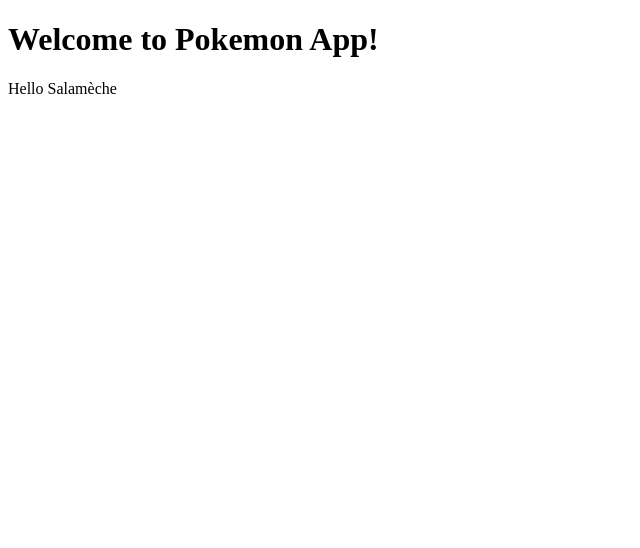
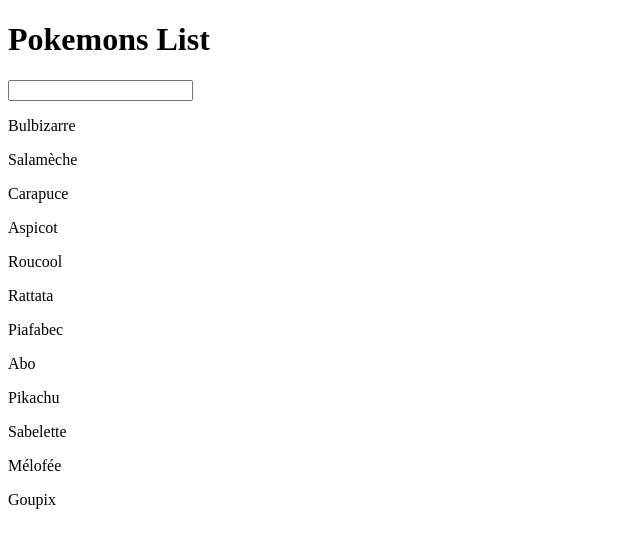
Before and after one commit to ManonDgn/Angular_PokemonApp, an Angular app: page / in a window 1280 px wide. Shown: the top 548 px of the page, without its empty margins (0-640 px from the left). Built offline with nearby package versions, Linux system fonts and the light colour scheme.

Commit message:
input recherche dans le tableau + template pokemon

```diff
--- /dev/null
+++ b/src/app/app.component.html
@@ -0,0 +1,20 @@
+<h1>Pokemons List</h1>
+<input
+    #input
+    (keyup)="selectPokemon(input.value)"
+    type="number"
+/>
+
+<p>{{ pokemonSelected?.name }}</p>
+<p>{{ pokemonsList[0].name}}</p>
+<p>{{ pokemonsList[1].name}}</p>
+<p>{{ pokemonsList[2].name}}</p>
+<p>{{ pokemonsList[3].name}}</p>
+<p>{{ pokemonsList[4].name}}</p>
+<p>{{ pokemonsList[5].name}}</p>
+<p>{{ pokemonsList[6].name}}</p>
+<p>{{ pokemonsList[7].name}}</p>
+<p>{{ pokemonsList[8].name}}</p>
+<p>{{ pokemonsList[9].name}}</p>
+<p>{{ pokemonsList[10].name}}</p>
+<p>{{ pokemonsList[11].name}}</p>
--- a/src/app/app.component.ts
+++ b/src/app/app.component.ts
@@ -1,20 +1,30 @@
 // import de l'élément component nécessaire depuis Angular
 import { Component, OnInit } from '@angular/core';
 
+import { POKEMONS } from './mock-pokemon-list';
+import { Pokemon } from './pokemon';
 // Détails du composant : selector = nom + template = html direct ou fichier à part
 @Component({
   selector: 'app-root',
-  template: `
-  <h1>Welcome to {{title}}!</h1>
-  <p>Hello {{pokemonsList[1]}}</p>
-  `
+  templateUrl: 'app.component.html'
 })
 // export du composant pour pouvoir le réutiliser
 export class AppComponent implements OnInit {
   title = 'Pokemon App';
-  pokemonsList = ['Bulbizarre', 'Salamèche', 'Carapuce']
+  pokemonsList: Pokemon[] = POKEMONS ;
+  pokemonSelected: Pokemon|undefined;
+  ngOnInit() {
+    console.table(this.pokemonsList);
+  }
 
-  ngOnInit(): void {
-    console.table(this.pokemonsList)
+  selectPokemon(pokemonId: string) {
+    const pokemon: Pokemon|undefined = this.pokemonsList.find(pokemon => pokemon.id == +pokemonId);
+    if(pokemon) {
+      console.log(`Vous avez demandé le pokemon ${pokemon.name}`);
+      this.pokemonSelected = pokemon;
+    } else {
+      console.log(`Vous avez demandé un pokemon inexistant`);
+      this.pokemonSelected = pokemon;
+    }
   }
 }
--- /dev/null
+++ b/src/app/mock-pokemon-list.ts
@@ -0,0 +1,112 @@
+import { Pokemon } from './pokemon';
+
+export const POKEMONS: Pokemon[] = [
+    {
+        id: 1,
+        name: "Bulbizarre",
+        hp: 25,
+        cp: 5,
+        picture: "https://assets.pokemon.com/assets/cms2/img/pokedex/detail/001.png",
+        types: ["Plante", "Poison"],
+        created: new Date()
+    },
+    {
+        id: 2,
+        name: "Salamèche",
+        hp: 28,
+        cp: 6,
+        picture: "https://assets.pokemon.com/assets/cms2/img/pokedex/detail/004.png",
+        types: ["Feu"],
+        created: new Date()
+    },
+    {
+        id: 3,
+        name: "Carapuce",
+        hp: 21,
+        cp: 4,
+        picture: "https://assets.pokemon.com/assets/cms2/img/pokedex/detail/007.png",
+        types: ["Eau"],
+        created: new Date()
+    },
+    {
+        id: 4,
+        name: "Aspicot",
+        hp: 16,
+        cp: 2,
+        picture: "https://assets.pokemon.com/assets/cms2/img/pokedex/detail/013.png",
+        types: ["Insecte", "Poison"],
+        created: new Date()
+    },
+    {
+        id: 5,
+        name: "Roucool",
+        hp: 30,
+        cp: 7,
+        picture: "https://assets.pokemon.com/assets/cms2/img/pokedex/detail/016.png",
+        types: ["Normal", "Vol"],
+        created: new Date()
+    },
+    {
+        id: 6,
+        name: "Rattata",
+        hp: 18,
+        cp: 6,
+        picture: "https://assets.pokemon.com/assets/cms2/img/pokedex/detail/019.png",
+        types: ["Normal"],
+        created: new Date()
+    },
+    {
+        id: 7,
+        name: "Piafabec",
+        hp: 14,
+        cp: 5,
+        picture: "https://assets.pokemon.com/assets/cms2/img/pokedex/detail/021.png",
+        types: ["Normal", "Vol"],
+        created: new Date()
+    },
+    {
+        id: 8,
+        name: "Abo",
+        hp: 16,
+        cp: 4,
+        picture: "https://assets.pokemon.com/assets/cms2/img/pokedex/detail/023.png",
+        types: ["Poison"],
+        created: new Date()
+    },
+    {
+        id: 9,
+        name: "Pikachu",
+        hp: 21,
+        cp: 7,
+        picture: "https://assets.pokemon.com/assets/cms2/img/pokedex/detail/025.png",
+        types: ["Electrik"],
+        created: new Date()
+    },
+    {
+        id: 10,
+        name: "Sabelette",
+        hp: 19,
+        cp: 3,
+        picture: "https://assets.pokemon.com/assets/cms2/img/pokedex/detail/027.png",
+        types: ["Normal"],
+        created: new Date()
+    },
+    {
+        id: 11,
+        name: "Mélofée",
+        hp: 25,
+        cp: 5,
+        picture: "https://assets.pokemon.com/assets/cms2/img/pokedex/detail/035.png",
+        types: ["Fée"],
+        created: new Date()
+    },
+    {
+        id: 12,
+        name: "Goupix",
+        hp: 17,
+        cp: 8,
+        picture: "https://assets.pokemon.com/assets/cms2/img/pokedex/detail/037.png",
+        types: ["Feu"],
+        created: new Date()
+    }
+];
--- /dev/null
+++ b/src/app/pokemon.ts
@@ -0,0 +1,9 @@
+export class Pokemon {
+    id: number;
+    hp: number;
+    cp: number;
+    name: string;
+    picture: string;
+    types: Array<string>;
+    created: Date;
+  }
```
